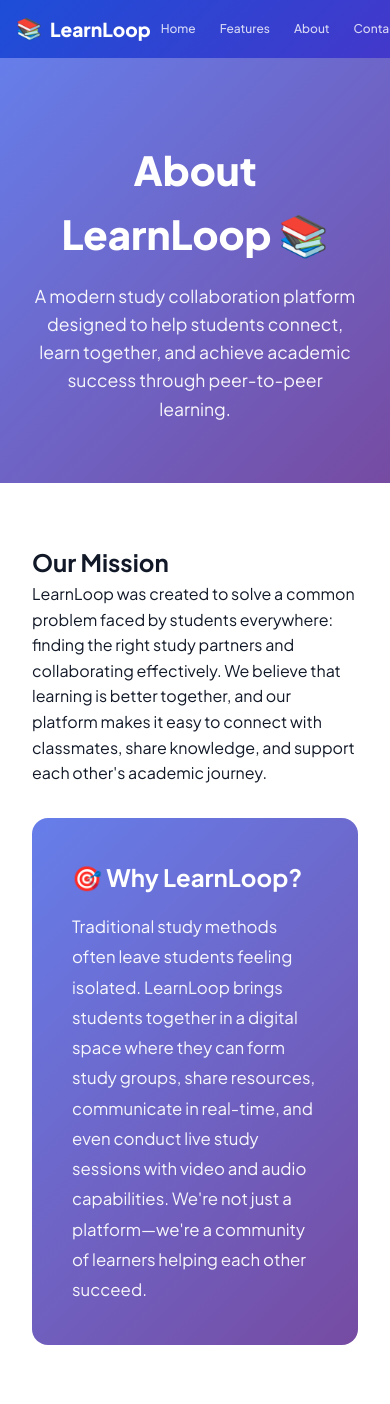
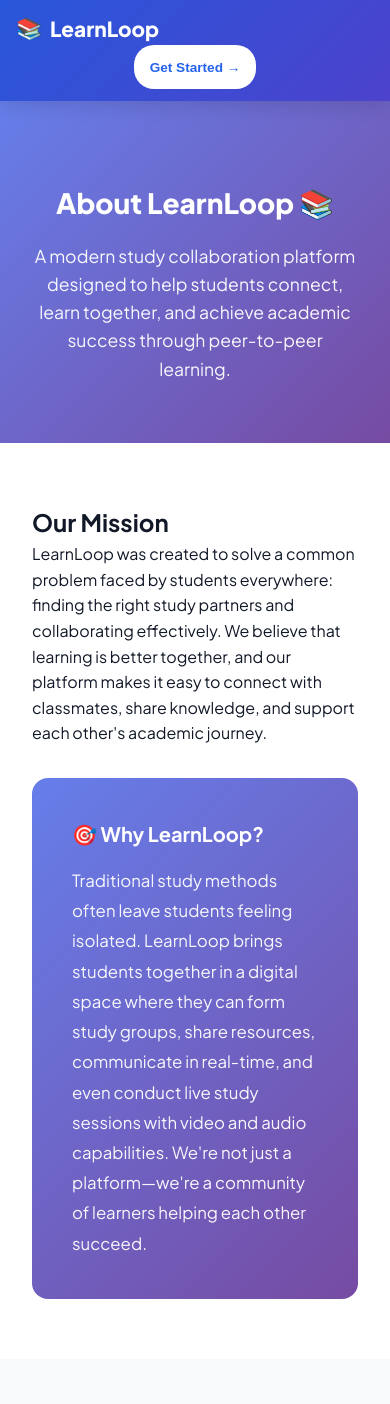
Before and after one commit to Ayush-wattakhare/learnloop, a Flask app: page /about in a window 390 px wide; the page is wider, and only the part inside the window is pictured. Shown: the top 1404 px of that part. Run offline with Flask 3, Linux system fonts and the light colour scheme; some libraries are stand-ins or nearby versions.

Commit message:
Fix mobile UI for public pages - hide navigation links, show only logo, login, and get started button

```diff
--- a/static/css/mobile-app-enhancements.css
+++ b/static/css/mobile-app-enhancements.css
@@ -538,3 +538,37 @@
     background-size: 200% 100%;
   }
 }
+
+
+/* ── Public Pages Mobile Navbar ── */
+@media (max-width: 768px) {
+  /* Hide all nav links except login/signup on public pages */
+  body.public-page .navbar-links a.nav-link:not([href="/login"]) {
+    display: none !important;
+  }
+
+  /* Make Get Started button more prominent on mobile */
+  body.public-page .navbar-links .nav-badge {
+    font-size: 0.85rem;
+    padding: 8px 16px;
+    white-space: nowrap;
+  }
+
+  /* Simplify public navbar layout */
+  body.public-page .navbar {
+    padding: 12px 16px;
+    height: auto;
+    min-height: 58px;
+  }
+
+  body.public-page .navbar-links {
+    gap: 8px;
+  }
+
+  /* Login link styling on mobile */
+  body.public-page .navbar-links a[href="/login"] {
+    color: white;
+    font-size: 0.9rem;
+    padding: 6px 12px;
+  }
+}
--- a/templates/base_public.html
+++ b/templates/base_public.html
@@ -25,9 +25,11 @@
 
   <!-- Styles -->
   <link rel="stylesheet" href="{{ url_for('static', filename='css/style.css') }}">
+  <link rel="stylesheet" href="{{ url_for('static', filename='css/mobile-optimizations.css') }}">
+  <link rel="stylesheet" href="{{ url_for('static', filename='css/mobile-app-enhancements.css') }}">
   {% block extra_css %}{% endblock %}
 </head>
-<body>
+<body class="public-page">
   <!-- Navbar (Public - No Demo Mode Banner) -->
   <div class="navbar">
     <a href="/" class="navbar-brand"><span>📚</span> LearnLoop</a>
```
